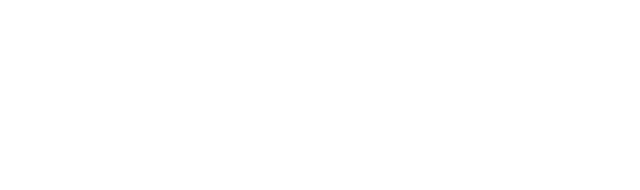
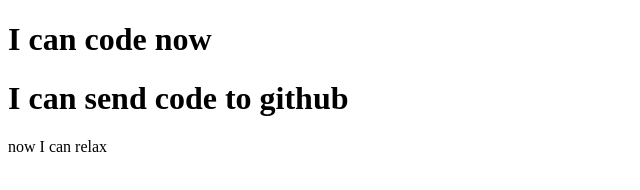
Before and after one commit to MohammadSawon/my-first-repo, a plain HTML site: page index.html in a window 1280 px wide. Shown: the whole page, without its empty margins (0-640 px from the left). Drawn offline with Linux system fonts and the light colour scheme.

Commit message:
changes h/p

```diff
--- a/index.html
+++ b/index.html
@@ -6,6 +6,9 @@
     <title>my second github</title>
 </head>
 <body>
+    <h1>I can  code  now</h1>
+    <h1>I can send code  to github</h1>
+    <p>now I can relax</p>
 
 </body>
 </html>
```
